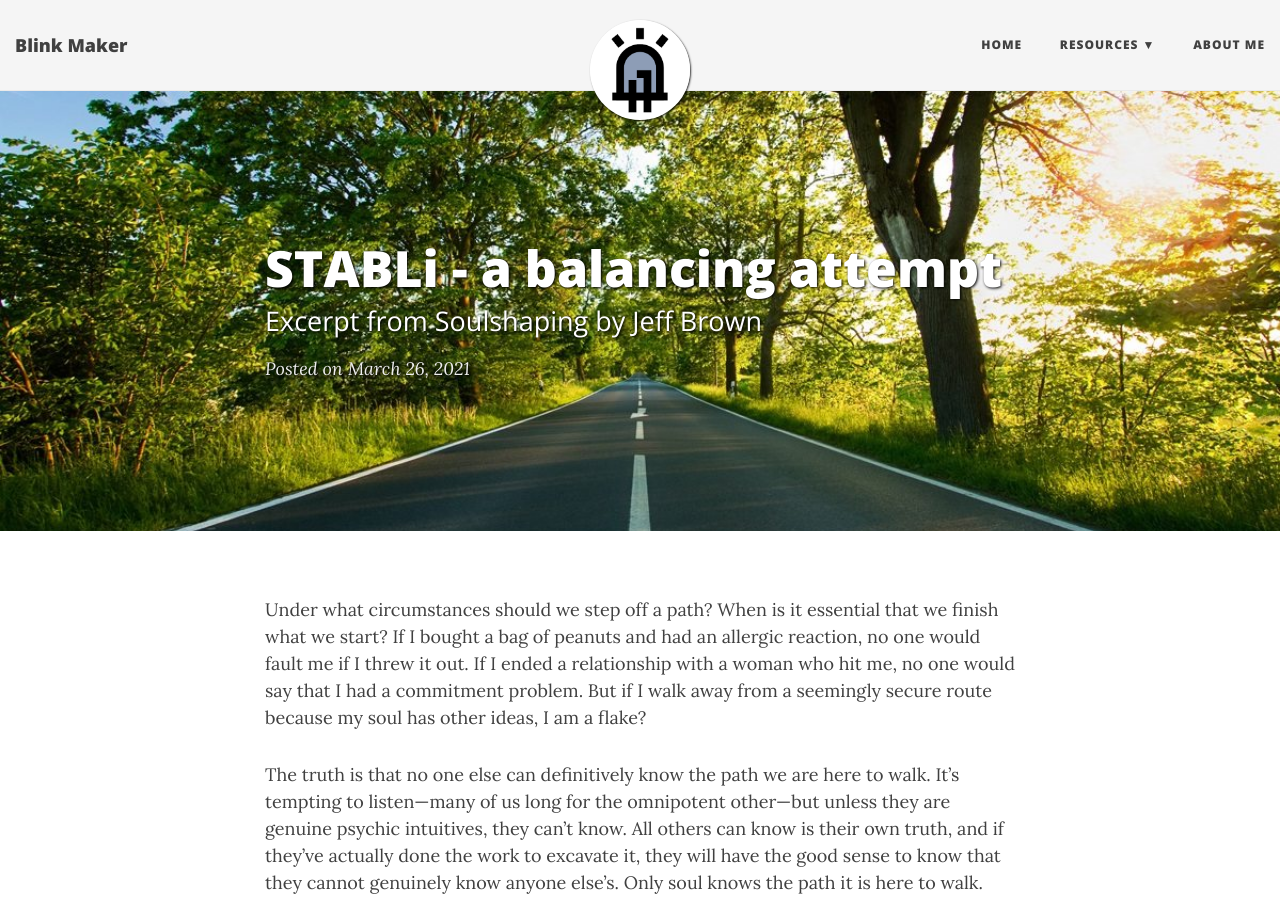
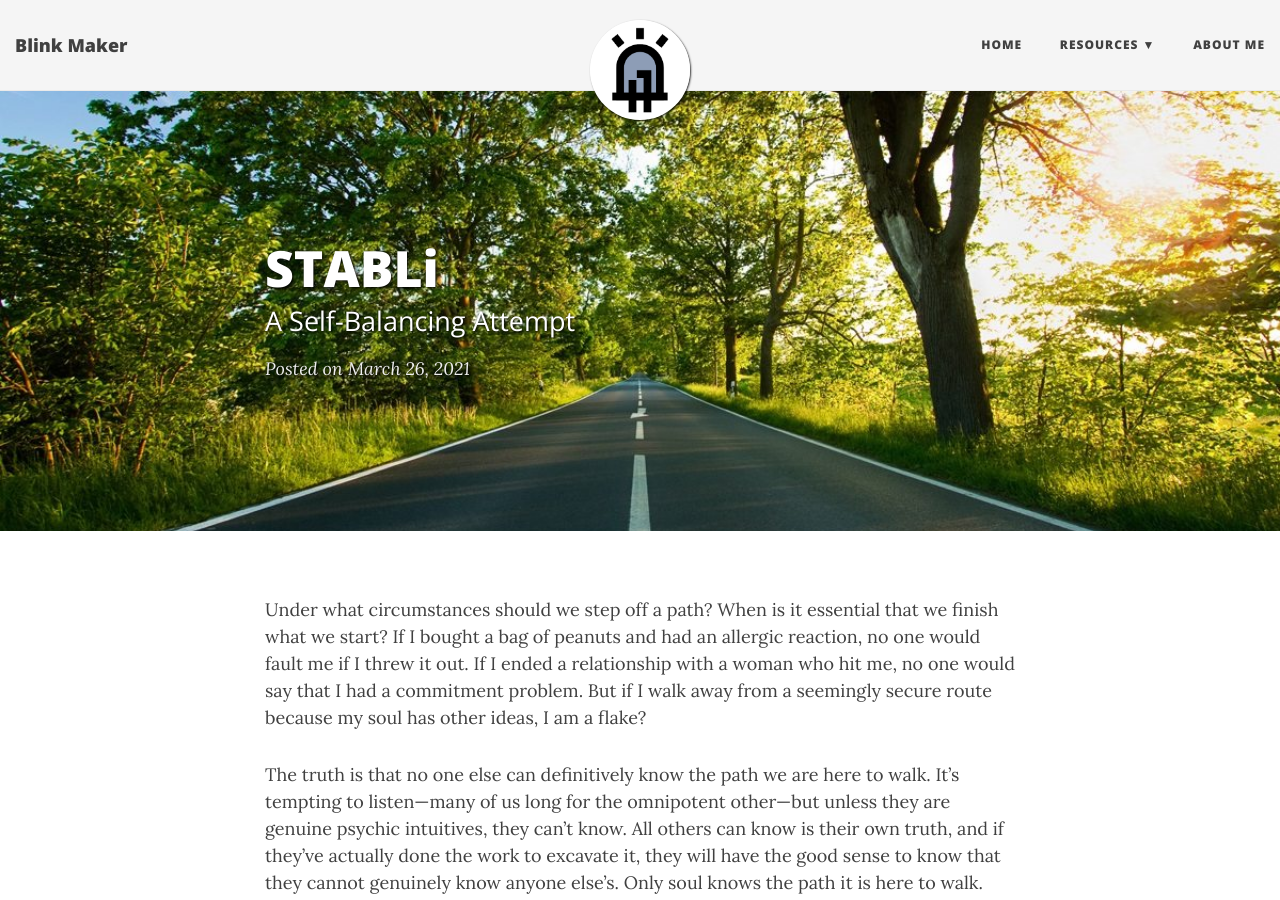
Before and after one commit to blinkmaker/blinkmaker.github.io, a Jekyll site: the page built from _posts/2021-03-26-stabli.md, in a window 1280 px wide and 900 px high. Built offline with Jekyll 4.4.1, drawn with Linux system fonts in a browser that asks for light colours; nearby versions of some CDN libraries.

Commit message:
Update 2021-03-26-stabli.md

```diff
--- a/_posts/2021-03-26-stabli.md
+++ b/_posts/2021-03-26-stabli.md
@@ -1,7 +1,7 @@
 ---
 layout: post
-title: STABLi - a balancing attempt
-subtitle: Excerpt from Soulshaping by Jeff Brown
+title: STABLi
+subtitle: A Self-Balancing Attempt
 bigimg: /img/path.jpg
 tags: [books, test]
 ---
```
